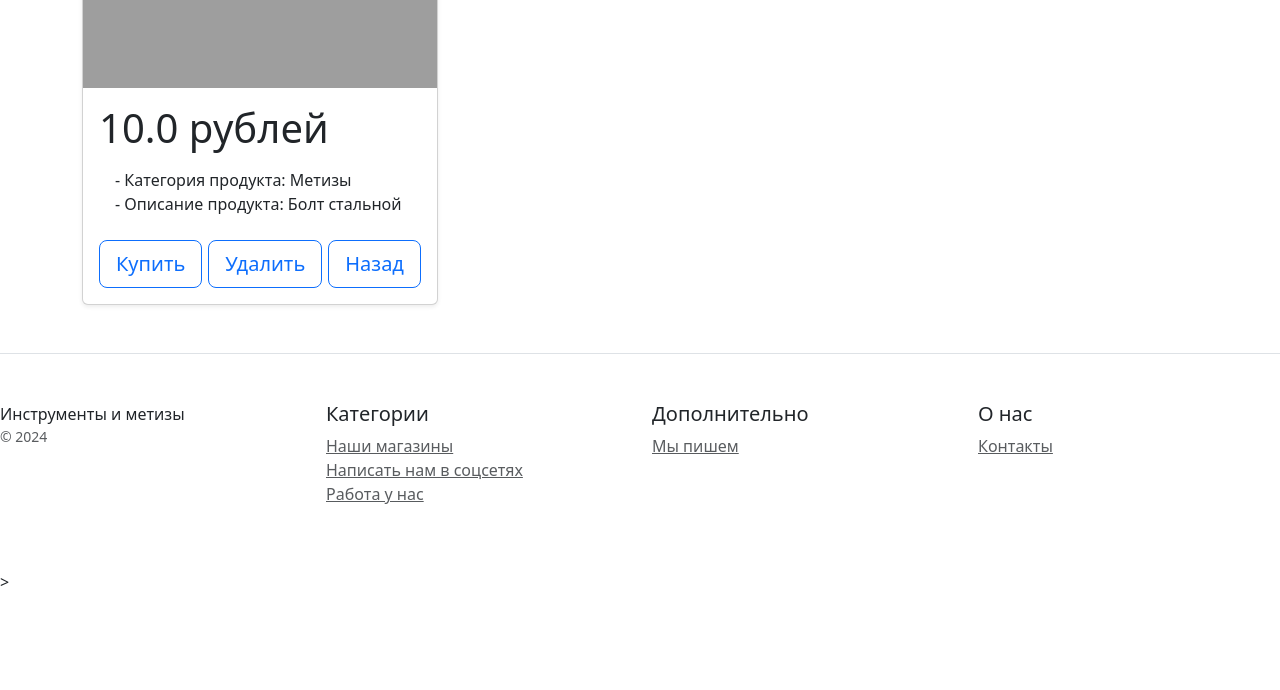
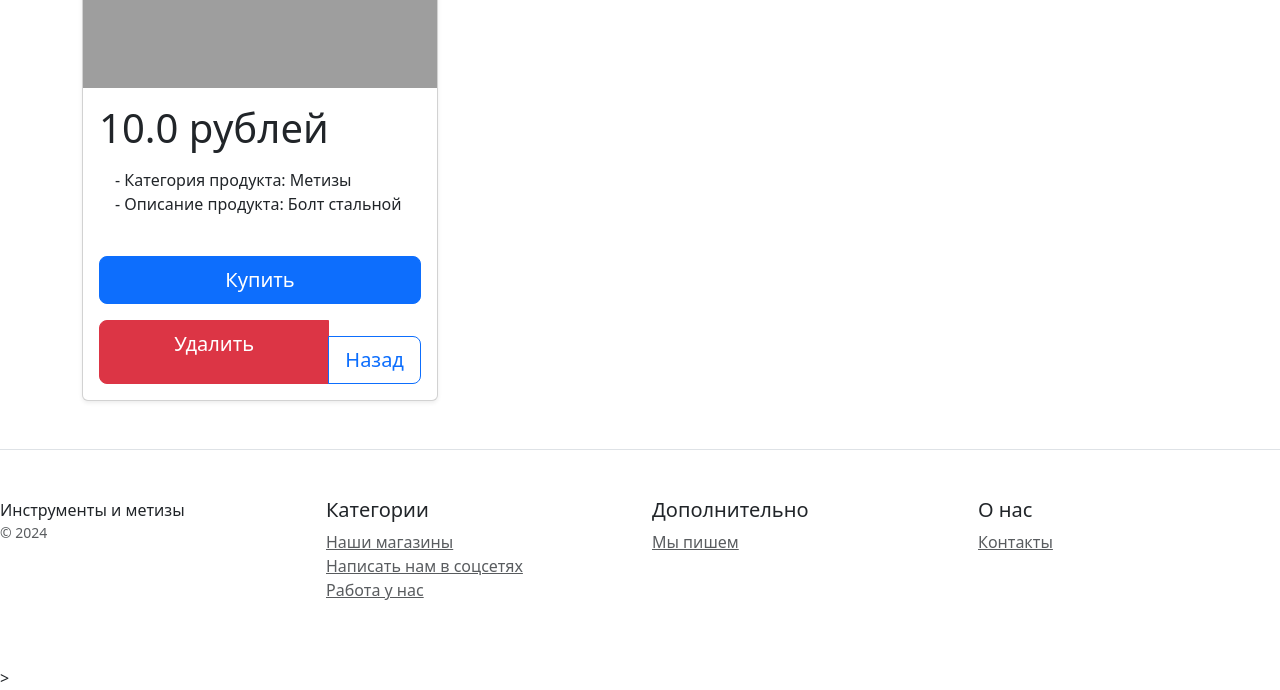
Before and after one commit to BazilioSan/Django23, a Django app: page /products/1/ in a window 1280 px wide. Shown: the part 493-1183 px from the top of the page. Before the commit the page ends 1079 px from the top, so only its background shows below. Run offline with Django 4.2, Linux system fonts and the light colour scheme; data comes from the database, SQL or seed files in the repository; some libraries are stand-ins or nearby versions; grey boxes are pictures that could not be loaded.

Commit message:
Формы для блога

```diff
--- a/blog/templates/blog/post_form.html
+++ b/blog/templates/blog/post_form.html
@@ -10,7 +10,7 @@
             Форма создания поста
             {% endif %}
             </h1>
-        <form method="post">
+        <form method="post" enctype="multipart/form-data">
             {% csrf_token %}
             {{ form.as_p }}
             <button type="submit" class="btn btn-primary">
--- a/catalog/forms.py
+++ b/catalog/forms.py
@@ -1,7 +1,32 @@
 from django import forms
 from .models import Product
+from django.core.exceptions import ValidationError
+
+
+STOP_WORDS = ['казино', 'криптовалюта', 'крипта', 'биржа', 'дешево', 'бесплатно', 'обман', 'полиция', 'радар']
 
 class ProductForm(forms.ModelForm):
     class Meta:
         model = Product
         fields = ['title', 'description', 'image', 'price', 'category']
+
+    def __init__(self, *args, **kwargs):
+        super(ProductForm, self).__init__(*args, **kwargs)
+        self.fields['title'].widget.attrs.update({'class': 'form-control', 'placeholder': 'Введите описание продукта'})
+        self.fields['description'].widget.attrs.update({'class': 'form-control', 'placeholder': 'Введите описание продукта'})
+        self.fields['image'].widget.attrs.update({'class': 'form-control-file', 'placeholder': 'Загрузите изображение'})
+        self.fields['price'].widget.attrs.update({'class': 'form-control', 'placeholder': 'Введите цену продукта'})
+        self.fields['category'].widget.attrs.update({'class': 'form-control', 'placeholder': 'Выберите категорию продукта'})
+
+        def clean_price(self):
+            price = self.cleaned_data['price']
+            if price < 0:
+                raise ValidationError('Цена не может быть отрицательной')
+            return price
+
+        def clean(self):
+            clean_data = super().clean()
+            title = clean_data.get('title')
+            description = clean_data.get('description')
+            if any(word in title.lower() for word in STOP_WORDS) or any(word in description.lower() for word in STOP_WORDS):
+                raise ValidationError('Предложение содержит запрещенные слова')
--- a/catalog/templates/catalog/base_template.html
+++ b/catalog/templates/catalog/base_template.html
@@ -3,7 +3,7 @@
 <head>
     <meta charset="utf-8">
     <meta name="viewport" content="width=device-width, initial-scale=1">
-    <title>Продукт</title>
+    <title>{% block title %}{% endblock %}</title>
     <link rel="stylesheet" href="https://cdnjs.cloudflare.com/ajax/libs/bootstrap/5.3.3/css/bootstrap.min.css">
     <!-- Подключите статичеcкие файлы со стилями Bootstrap -->
 </head>
--- a/catalog/templates/catalog/product_detail.html
+++ b/catalog/templates/catalog/product_detail.html
@@ -20,14 +20,13 @@
                     <li>- Категория продукта: {{ object.category }}</li>
                     <li>- Описание продукта: {{ object.description }}</li>
                 </ul>
-              <div class="d-flex justify-content-between align-items-center">
-                    <div class="btn-group">
-                        <a class="btn btn-lg btn-block btn-outline-primary" href="#" role="button">Купить</a>
+              <div class="row">
+                    <div class="btn-group mt-3">
+                        <a class="btn btn-lg btn-block btn-primary" href="#" role="button">Купить</a>
                     </div>
-                    <div class="btn-group">
-                        <a class="btn btn-lg btn-block btn-outline-primary" href="{% url 'catalog:product_delete' product.pk %}" role="button">Удалить</a>
-                    </div>
-                    <div class="btn-group">
+                    <div class="btn-group mt-3">
+                        <a class="btn btn-lg btn-block btn-danger" href="{% url 'catalog:product_delete' product.pk %}" role="button">Удалить</a>
+                    <div class="btn-group mt-3">
                         <a class="btn btn-lg btn-block btn-outline-primary" href="{% url 'catalog:product_list' %}" role="button">Назад</a>
                     </div>
               </div>
@@ -36,4 +35,5 @@
         </div>
     </div>
 </div>
+  </div>
 {% endblock %}
--- a/catalog/templates/catalog/product_form.html
+++ b/catalog/templates/catalog/product_form.html
@@ -1,6 +1,6 @@
 {% extends 'catalog/base_template.html' %}
 {% load my_tags %}
-{% block title %}Добавление продукта{% endblock %}
+{% block title %}Добавление/ изменение продукта{% endblock %}
 {% block content %}
 <div class="container mt-5">
         <h1 class="mb-4">
@@ -10,8 +10,9 @@
             Форма создания продукта
             {% endif %}
         </h1>
-        <form method="post">
+        <form method="post" enctype="multipart/form-data">
             {% csrf_token %}
+            {{ form.non_field_errors }}
             {{ form.as_p }}
             <button type="submit" class="btn btn-primary">
                 {% if product %}
```
Also changed, not shown: blog/forms.py (added, +26 -0 lines).
